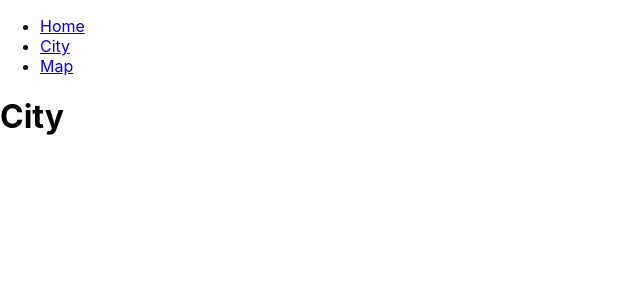
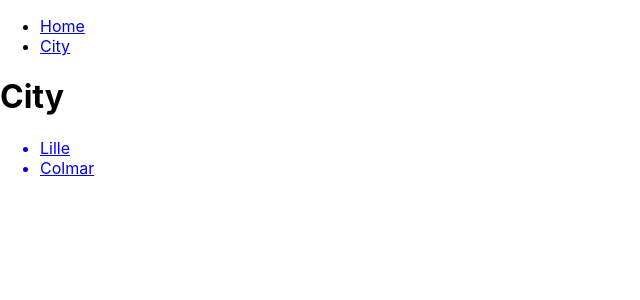
Before and after one commit to WildCodeSchool/2023-03-wns-keller-groupe3, a React (Create React App) app in the folder client/: page /city in a window 1280 px wide. Shown: the top 300 px of the page, without its empty margins (0-640 px from the left). Built offline with nearby package versions, Linux system fonts and the light colour scheme.

Commit message:
refactoring to have dynamic map, add mockData instead of graphQL endpoint

```diff
--- a/client/src/App.tsx
+++ b/client/src/App.tsx
@@ -1,7 +1,7 @@
 import { BrowserRouter as Router, Route, Routes, Link } from "react-router-dom";
+import MapSelected from "./components/MapSelected";
 import Home from "./Pages/Home";
 import City from "./Pages/City";
-import Map from "./Pages/Map";
 import "./App.css";
 
 function App() {
@@ -16,15 +16,12 @@ function App() {
             <li>
               <Link to='/city'>City</Link>
             </li>
-            <li>
-              <Link to='/map'>Map</Link>
-            </li>
           </ul>
         </nav>
         <Routes>
           <Route path='/' element={<Home />} />
           <Route path='/city' element={<City />} />
-          <Route path='/map' element={<Map />} />
+          <Route path='/city/:id' element={<MapSelected />} />
         </Routes>
       </div>
     </Router>
--- a/client/src/Pages/City.tsx
+++ b/client/src/Pages/City.tsx
@@ -1,9 +1,18 @@
-import React from "react";
+import { Link } from "react-router-dom";
+import { mockData } from "../utils/mockData";
 
 function City() {
   return (
     <>
       <h1>City</h1>
+      {/* Liste de ville */}
+      <ul>
+        {mockData.map((c) => (
+          <Link key={c.id} to={`/city/${c.id}`}>
+            <li>{c.name}</li>
+          </Link>
+        ))}
+      </ul>
     </>
   );
 }
--- a/client/src/Pages/Map.tsx
+++ /dev/null
@@ -1,21 +0,0 @@
-import "leaflet/dist/leaflet.css";
-import { MapContainer, TileLayer, Marker, Popup } from "react-leaflet";
-
-const lat = 50.6333;
-const long = 3.0667;
-
-export default function Map() {
-  return (
-    <div id="map">
-      <MapContainer center={[lat, long]} zoom={14} scrollWheelZoom={false}>
-        <TileLayer
-          attribution='&copy; <a href="https://www.openstreetmap.org/copyright">OpenStreetMap</a> contributors'
-          url="https://{s}.tile.openstreetmap.org/{z}/{x}/{y}.png"
-        />
-        <Marker position={[50.6333, 3.0667]}>
-          <Popup>Bar à Bière</Popup>
-        </Marker>
-      </MapContainer>
-    </div>
-  );
-}
--- /dev/null
+++ b/client/src/components/Map.tsx
@@ -0,0 +1,47 @@
+import "leaflet/dist/leaflet.css";
+import { MapContainer, TileLayer, Marker, Popup } from "react-leaflet";
+
+interface POI {
+  name: string;
+  category: string;
+  description: string;
+  poiLat: number;
+  poiLong: number;
+}
+
+interface MapContainerProps {
+  id: string;
+  name?: string;
+  lat: number;
+  long: number;
+  poi: POI[];
+}
+
+export default function Map({ id, lat, long, poi }: MapContainerProps) {
+  return (
+    <div id='map'>
+      <MapContainer
+        id={id}
+        center={[lat, long]}
+        zoom={14}
+        scrollWheelZoom={false}
+      >
+        <TileLayer
+          attribution='&copy; <a href="https://www.openstreetmap.org/copyright">OpenStreetMap</a> contributors'
+          url='https://{s}.tile.openstreetmap.org/{z}/{x}/{y}.png'
+        />
+        {poi.map((p) => (
+          <Marker position={[p.poiLat, p.poiLong]}>
+            <Popup>
+              <span> Catégorie : {p.category}</span>
+              <br />
+              <span>{p.name}</span>
+              <br />
+              <span>{p.description}</span>
+            </Popup>
+          </Marker>
+        ))}
+      </MapContainer>
+    </div>
+  );
+}
--- /dev/null
+++ b/client/src/components/MapSelected.tsx
@@ -0,0 +1,30 @@
+import { useParams } from "react-router-dom";
+import Map from "./Map";
+import { mockData } from "../utils/mockData";
+
+export default function MapSelected() {
+  const { id } = useParams();
+  // TODO fetch One city avec l'id en params avec une requête graphQL
+
+  return (
+    <div>
+      {mockData
+        .filter((city) => {
+          if (city.id === id) {
+            return city;
+          }
+          return null;
+        })
+        .map((city) => (
+          <div key={city.id}>
+            <Map
+              id={city.id}
+              poi={city.poi.map((poi) => poi)}
+              lat={city.lat}
+              long={city.long}
+            />
+          </div>
+        ))}
+    </div>
+  );
+}
--- /dev/null
+++ b/client/src/utils/mockData.js
@@ -0,0 +1,33 @@
+export const mockData = [
+  {
+    id: "1",
+    name: "Lille",
+    lat: 50.6333,
+    long: 3.0667,
+    poi: [
+      {
+        name: "Bierbuik",
+        category: "Bar",
+        description:
+          "Cuisine flamande haut de gamme et bières créatives brassées sur place dans un cadre branché et minimaliste",
+        poiLat: 50.6333,
+        poiLong: 3.0667,
+      },
+    ],
+  },
+  {
+    id: "2",
+    name: "Colmar",
+    lat: 48.081699,
+    long: 7.3556,
+    poi: [
+      {
+        name: "Chez LuDOCKER",
+        category: "Bar",
+        description: "Dégustation de vin de qualité",
+        poiLat: 48.081699,
+        poiLong: 7.3556,
+      },
+    ],
+  },
+];
```
